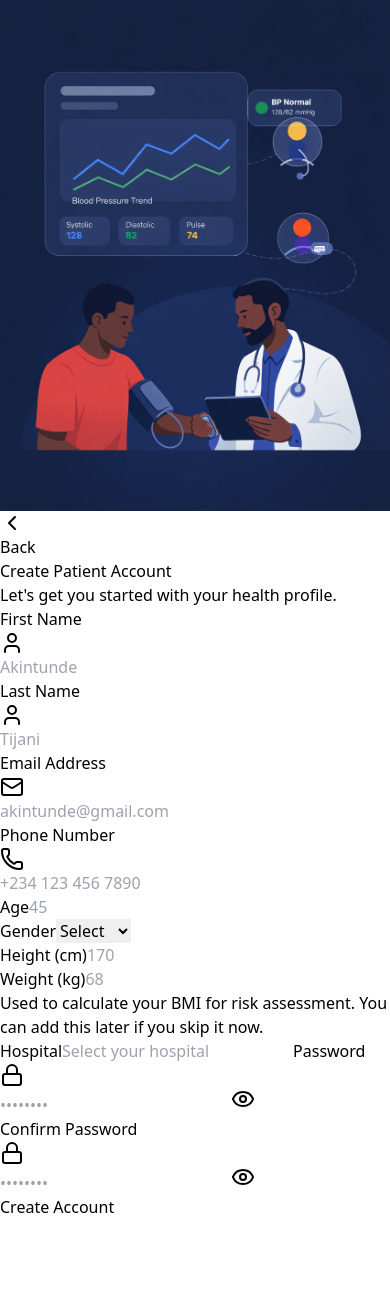
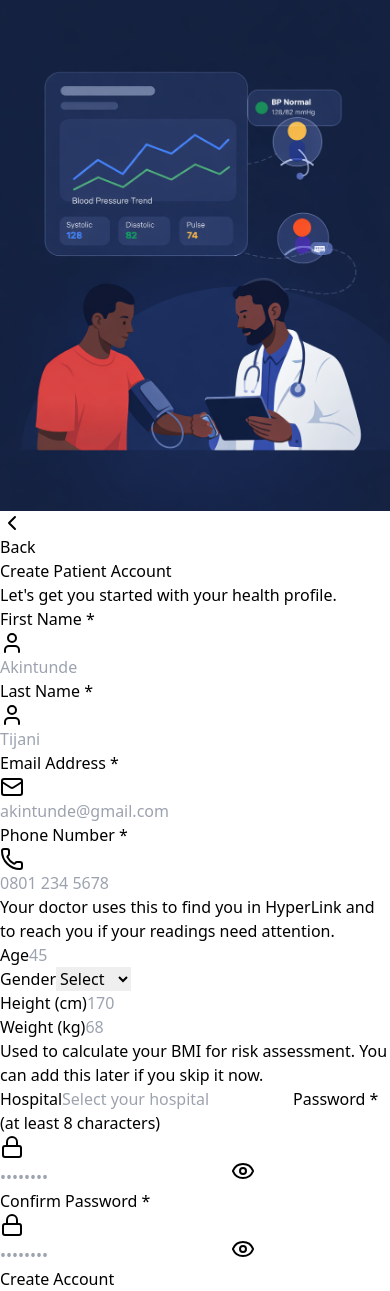
Before and after one commit to L9LU/hyperlink-frontend, a React (Vite) app: page /register/patient in a window 390 px wide. Before the commit the page ends 1219 px from the top, so only its background shows below. Built offline with nearby package versions, Linux system fonts and the light colour scheme.

Commit message:
Enhance registration form validation and UI
Updated form validation to include phone number and trim inputs. Added asterisks to required fields for clarity.

```diff
--- a/src/pages/patient/RegisterPatient.jsx
+++ b/src/pages/patient/RegisterPatient.jsx
@@ -33,8 +33,22 @@ const RegisterPatient = () => {
     e.preventDefault();
     setError('');
 
-    if (!form.firstName || !form.lastName || !form.email || !form.password) {
-      setError('Please fill in all required fields.');
+    if (!form.firstName.trim() || !form.lastName.trim() || !form.email.trim() || !form.phone.trim() || !form.password) {
+      setError('Please fill in all required fields (marked with *).');
+      return;
+    }
+    if (!/^[^@\s]+@[^@\s]+\.[^@\s]+$/.test(form.email.trim())) {
+      setError('Enter a valid email address.');
+      return;
+    }
+    // Spaces, dashes and brackets are fine; we only count the digits.
+    const phoneDigits = form.phone.replace(/\D/g, '');
+    if (phoneDigits.length < 10 || phoneDigits.length > 15) {
+      setError('Enter a valid phone number, e.g. 0801 234 5678. Your doctor uses it to find and reach you.');
+      return;
+    }
+    if (form.password.length < 8) {
+      setError('Password must be at least 8 characters.');
       return;
     }
     if (form.password !== form.confirmPassword) {
@@ -53,8 +67,8 @@ const RegisterPatient = () => {
     try {
       const response = await registerUser({
         name: `${form.firstName} ${form.lastName}`,
-        email: form.email,
-        phone: form.phone,
+        email: form.email.trim(),
+        phone: form.phone.trim(),
         age: form.age,
         gender: form.gender,
         height_cm: form.heightCm ? Number(form.heightCm) : null,
@@ -80,7 +94,7 @@ const RegisterPatient = () => {
 
   return (
     <AuthLayout>
-      <form onSubmit={handleSubmit}>
+      <form onSubmit={handleSubmit} noValidate>
         <Link
           to="/choose-account-type"
           className="inline-flex items-center gap-1 text-gray-500 hover:text-gray-700 mb-6 text-sm"
@@ -105,7 +119,7 @@ const RegisterPatient = () => {
         <div className="grid grid-cols-2 gap-4 mb-4">
           <div>
             <label className="block text-sm font-medium text-[#0B1739] mb-1">
-              First Name
+              First Name *
             </label>
             <div className="relative">
               <User className="absolute left-3 top-1/2 -translate-y-1/2 w-4 h-4 text-gray-400" />
@@ -120,7 +134,7 @@ const RegisterPatient = () => {
           </div>
           <div>
             <label className="block text-sm font-medium text-[#0B1739] mb-1">
-              Last Name
+              Last Name *
             </label>
             <div className="relative">
               <User className="absolute left-3 top-1/2 -translate-y-1/2 w-4 h-4 text-gray-400" />
@@ -136,7 +150,7 @@ const RegisterPatient = () => {
         </div>
 
         <label className="block text-sm font-medium text-[#0B1739] mb-1">
-          Email Address
+          Email Address *
         </label>
         <div className="relative mb-4">
           <Mail className="absolute left-3 top-1/2 -translate-y-1/2 w-4 h-4 text-gray-400" />
@@ -150,7 +164,7 @@ const RegisterPatient = () => {
         </div>
 
         <label className="block text-sm font-medium text-[#0B1739] mb-1">
-          Phone Number
+          Phone Number *
         </label>
         <div className="relative mb-4">
           <Phone className="absolute left-3 top-1/2 -translate-y-1/2 w-4 h-4 text-gray-400" />
@@ -158,10 +172,13 @@ const RegisterPatient = () => {
             type="tel"
             value={form.phone}
             onChange={handleChange('phone')}
-            placeholder="+234 123 456 7890"
+            placeholder="0801 234 5678"
             className="w-full pl-10 pr-3 py-3 border border-gray-300 rounded-lg focus:outline-none focus:ring-2 focus:ring-[#1A56DB]"
           />
         </div>
+        <p className="text-xs text-gray-400 -mt-2 mb-4">
+          Your doctor uses this to find you in HyperLink and to reach you if your readings need attention.
+        </p>
 
         <div className="grid grid-cols-2 gap-4 mb-4">
           <div>
@@ -235,7 +252,7 @@ const RegisterPatient = () => {
         />
 
         <label className="block text-sm font-medium text-[#0B1739] mb-1">
-          Password
+          Password * <span className="text-gray-400 font-normal">(at least 8 characters)</span>
         </label>
         <div className="relative mb-4">
           <Lock className="absolute left-3 top-1/2 -translate-y-1/2 w-4 h-4 text-gray-400" />
@@ -256,7 +273,7 @@ const RegisterPatient = () => {
         </div>
 
         <label className="block text-sm font-medium text-[#0B1739] mb-1">
-          Confirm Password
+          Confirm Password *
         </label>
         <div className="relative mb-6">
           <Lock className="absolute left-3 top-1/2 -translate-y-1/2 w-4 h-4 text-gray-400" />
```
